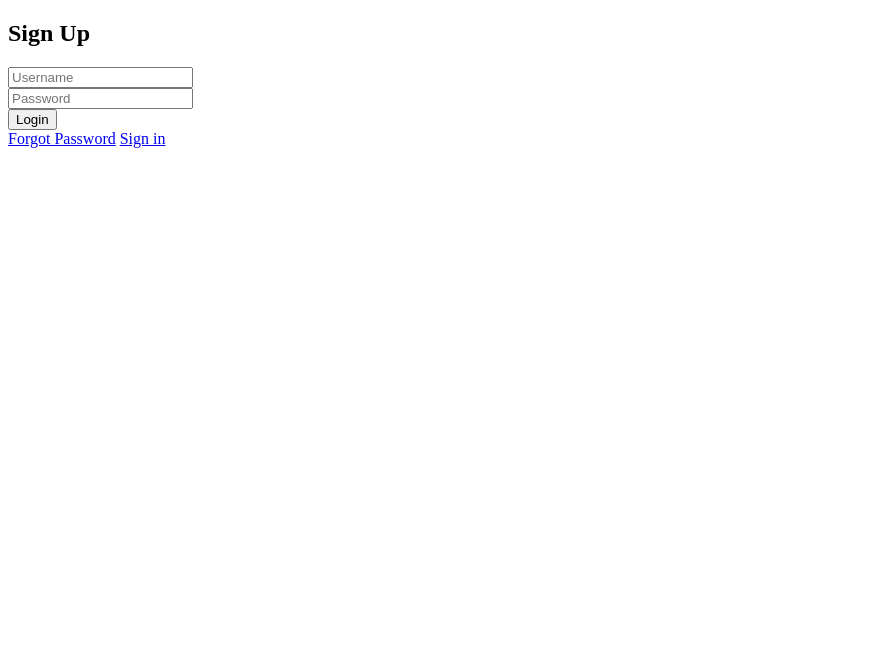
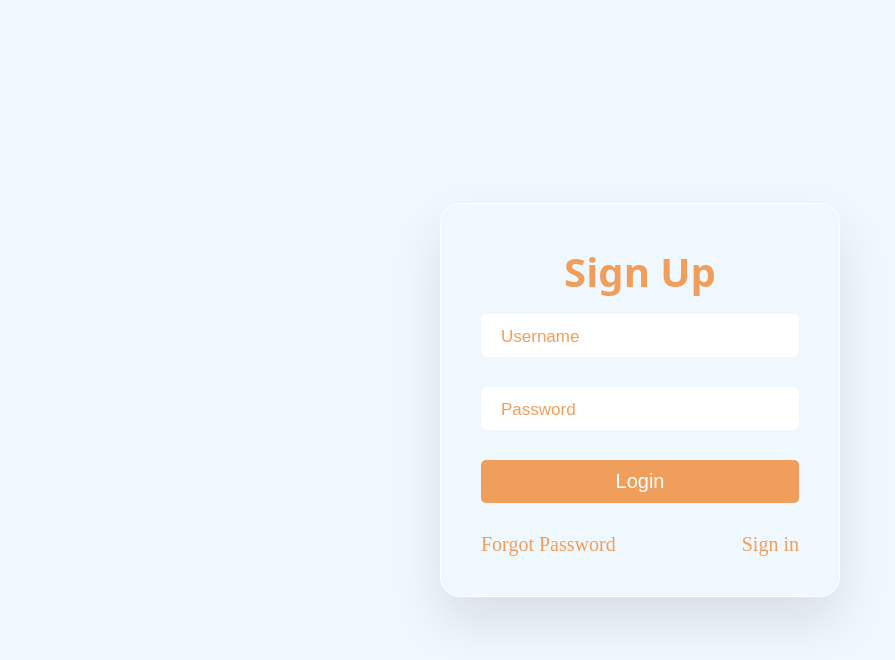
Before and after one commit to chum13-985/sign-up, a plain HTML site: page index.html in a window 1280 px wide. Shown: the whole page, without its empty margins (0-895 px from the left). Drawn offline with Linux system fonts and the light colour scheme.

Commit message:
Operation committed

```diff
--- a/index.html
+++ b/index.html
@@ -6,7 +6,7 @@
     <meta name="viewport" content="width=device-width, initial-scale=1.0">
     <title>Login Form</title>
 
-    <link rel="stylesheet" href="./login.css">
+    <link rel="stylesheet" href="./style.css">
 
 </head>
 <body>
--- /dev/null
+++ b/style.css
@@ -0,0 +1,75 @@
+*{
+    margin: 0;
+    padding: 0;
+    box-sizing: border-box;
+}
+.login-form{
+    width: 100%;
+    height: 100vh;
+    display: flex;
+    background-color: aliceblue;
+    background-size: cover;
+    background-position: 55%;
+}
+.login{
+    position: absolute;
+    top: 50%;
+    left: 50%;
+    width: 400px;
+    padding: 40px;
+    transform: translate(-50%, -50%);
+    background: rgba(255, 255, 255, 0.25px);
+    backdrop-filter: blur(15px);
+    border: 1px solid #fff;
+    border-bottom: 1px solid rgba(255, 255, 255, 0.5px);
+    border-right: 1px solid rgba(255, 255, 255, 0.5px);
+    border-radius: 20px;
+    box-shadow: 0px 25px 50px rgba(0,0,0,0.1);
+}
+.login h2{
+    width: 100%;
+    margin-bottom: 15px;
+    font-family: system-ui, -apple-system, BlinkMacSystemFont, 'Segoe UI', Roboto, Oxygen, Ubuntu, Cantarell, 'Open Sans', 'Helvetica Neue', sans-serif;
+    text-align: center;
+    font-size: 2.5em;
+    font-weight: 600;
+    color: #f09e5b;
+}
+.login .inputbox input{
+    width: 100%;
+    padding: 10px 20px;
+    outline: none;
+    font-size: 1.25em;
+    color: #f09e5b;
+    border-radius: 5px;
+    border: none;
+    margin-bottom: 30px;
+}
+.login .inputbox input::placeholder{
+    color: #f09e5b;
+    font-size: 17px;
+}
+#btn{
+    position: relative;
+    border: none;
+    outline: none;
+    color: white;
+    background-color: #f09e5b;
+    font-size: 1.25em;
+    font-weight: 500;
+    transition: 0.5s;
+    cursor: pointer;
+}
+#btn:hover{
+    background-color: #f09e5b;
+}
+.bottom-content{
+    display: flex;
+    justify-content: space-between;
+}
+.bottom-content a{
+    font-size: 1.25em;
+    color: #f09e5b;
+    font-weight: 500;
+    text-decoration: none;
+}
```
